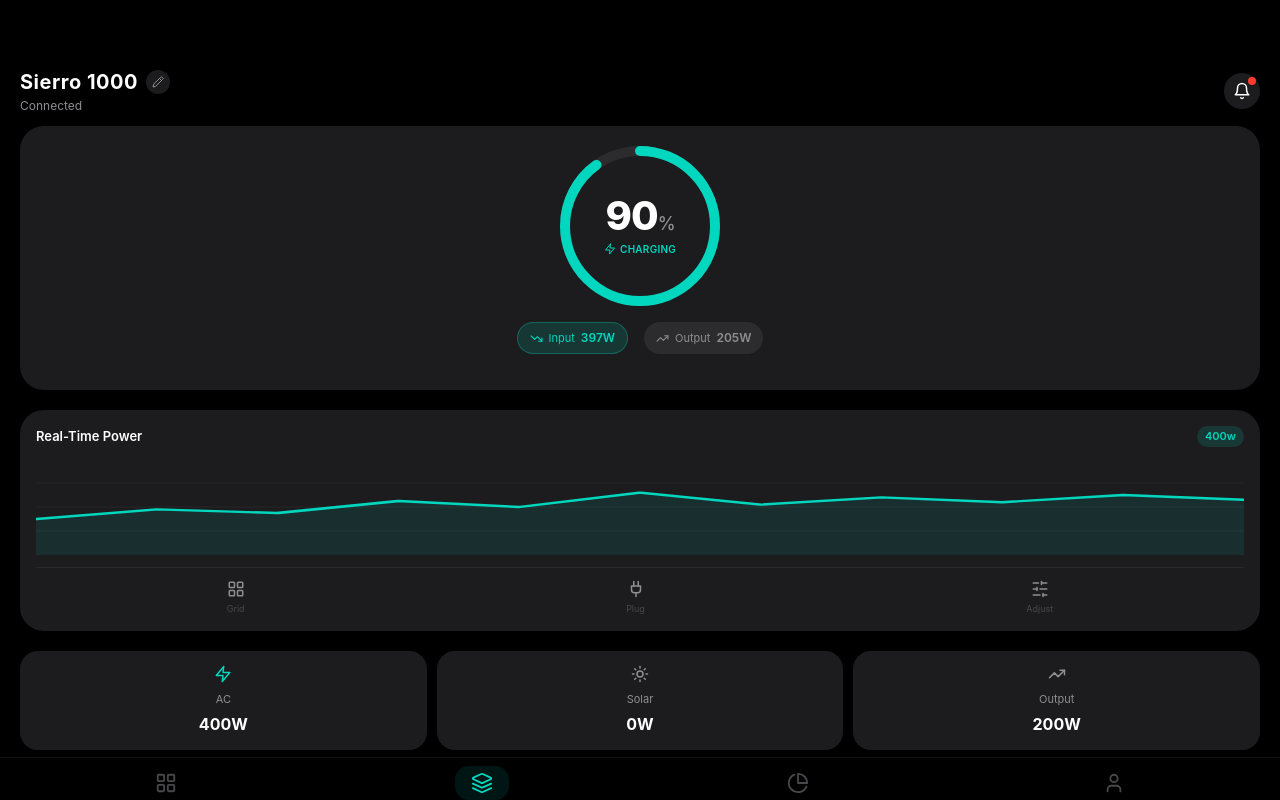
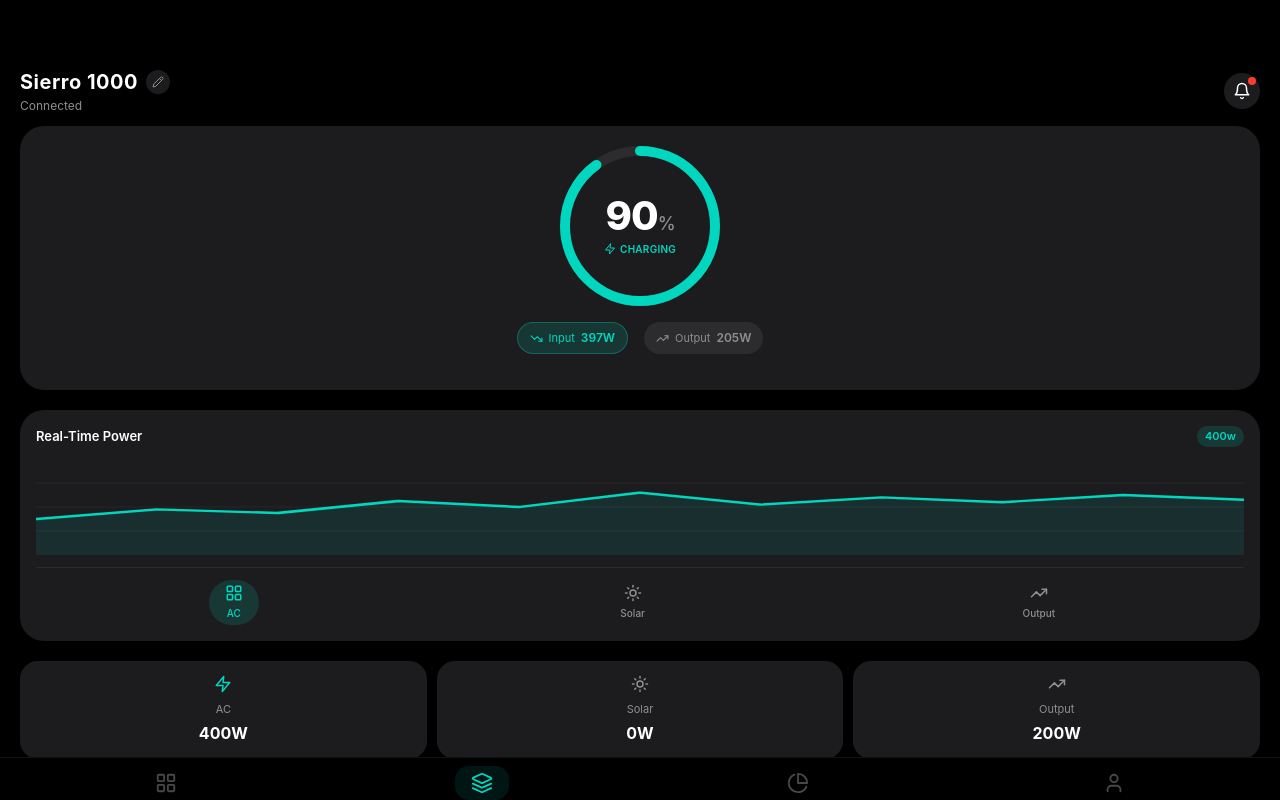
Before and after one commit to lujian1324-spec/energy-app, a React (Vite) app: page /#/ in a window 1280 px wide. Built offline with nearby package versions, Linux system fonts and the light colour scheme.

Commit message:
feat: update Real-Time Power card bottom buttons
- Replace Grid/Plug/Adjust with AC/Solar/Output
- Add toggle functionality with active state highlight
- Active button shows green background (#01D6BE) and text
- Bump version to v3.6.2 (Build 2445)

```diff
--- a/src/pages/OverviewPage.tsx
+++ b/src/pages/OverviewPage.tsx
@@ -13,8 +13,6 @@
   EyeOff,
   Loader2,
   LayoutGrid,
-  Plug,
-  SlidersHorizontal,
 } from 'lucide-react'
 import BatteryRing from '../components/BatteryRing'
 import ToggleSwitch from '../components/ToggleSwitch'
@@ -61,6 +59,9 @@
     showTimeToFull: true,
     showPortStatus: true,
   })
+
+  // Real-Time Power 图表数据源切换
+  const [powerDataSource, setPowerDataSource] = useState<'ac' | 'solar' | 'output'>('ac')
 
   // 检查推送权限状态
   useEffect(() => {
@@ -287,20 +288,29 @@
             </svg>
           </div>
 
-          {/* 底部三个图标 */}
+          {/* 底部三个可切换选项 - AC / Solar / Output */}
           <div className="flex justify-around pt-3 border-t border-[rgba(255,255,255,0.06)]">
-            <div className="flex flex-col items-center gap-1">
-              <LayoutGrid size={18} className="text-[#8E8E93]" />
-              <span className="text-[9px] text-[#48484A]">Grid</span>
-            </div>
-            <div className="flex flex-col items-center gap-1">
-              <Plug size={18} className="text-[#8E8E93]" />
-              <span className="text-[9px] text-[#48484A]">Plug</span>
-            </div>
-            <div className="flex flex-col items-center gap-1">
-              <SlidersHorizontal size={18} className="text-[#8E8E93]" />
-              <span className="text-[9px] text-[#48484A]">Adjust</span>
-            </div>
+            {[
+              { key: 'ac' as const, label: 'AC', icon: LayoutGrid },
+              { key: 'solar' as const, label: 'Solar', icon: Sun },
+              { key: 'output' as const, label: 'Output', icon: TrendingUp },
+            ].map((item) => {
+              const Icon = item.icon
+              const isActive = powerDataSource === item.key
+              return (
+                <button
+                  key={item.key}
+                  onClick={() => setPowerDataSource(item.key)}
+                  className={`flex flex-col items-center gap-1 px-4 py-1 rounded-xl transition-all
+                    ${isActive ? 'bg-[rgba(1,214,190,0.15)]' : 'hover:bg-[rgba(255,255,255,0.03)]'}`}
+                >
+                  <Icon size={18} className={isActive ? 'text-[#01D6BE]' : 'text-[#8E8E93]'} />
+                  <span className={`text-[10px] font-medium ${isActive ? 'text-[#01D6BE]' : 'text-[#8E8E93]'}`}>
+                    {item.label}
+                  </span>
+                </button>
+              )
+            })}
           </div>
         </motion.div>
 
--- a/src/version.json
+++ b/src/version.json
@@ -1,11 +1,10 @@
 {
-  "version": "3.6.1",
-  "build": 2444,
+  "version": "3.6.2",
+  "build": 2445,
   "date": "2026-04-11",
   "changelog": [
-    "Overview page redesign: BatteryRing with Charging status and countdown",
-    "Real-Time Power large card with title, chart, and bottom icons",
-    "Input/Output badges with correct colors (green/gray)",
-    "Three small cards: AC 400W, Solar 0W, Output 200W"
+    "Real-Time Power card bottom buttons: AC/Solar/Output with toggle",
+    "Removed Grid/Plug/Adjust labels, replaced with AC/Solar/Output",
+    "Active button highlighted with green background and text"
   ]
 }
```
